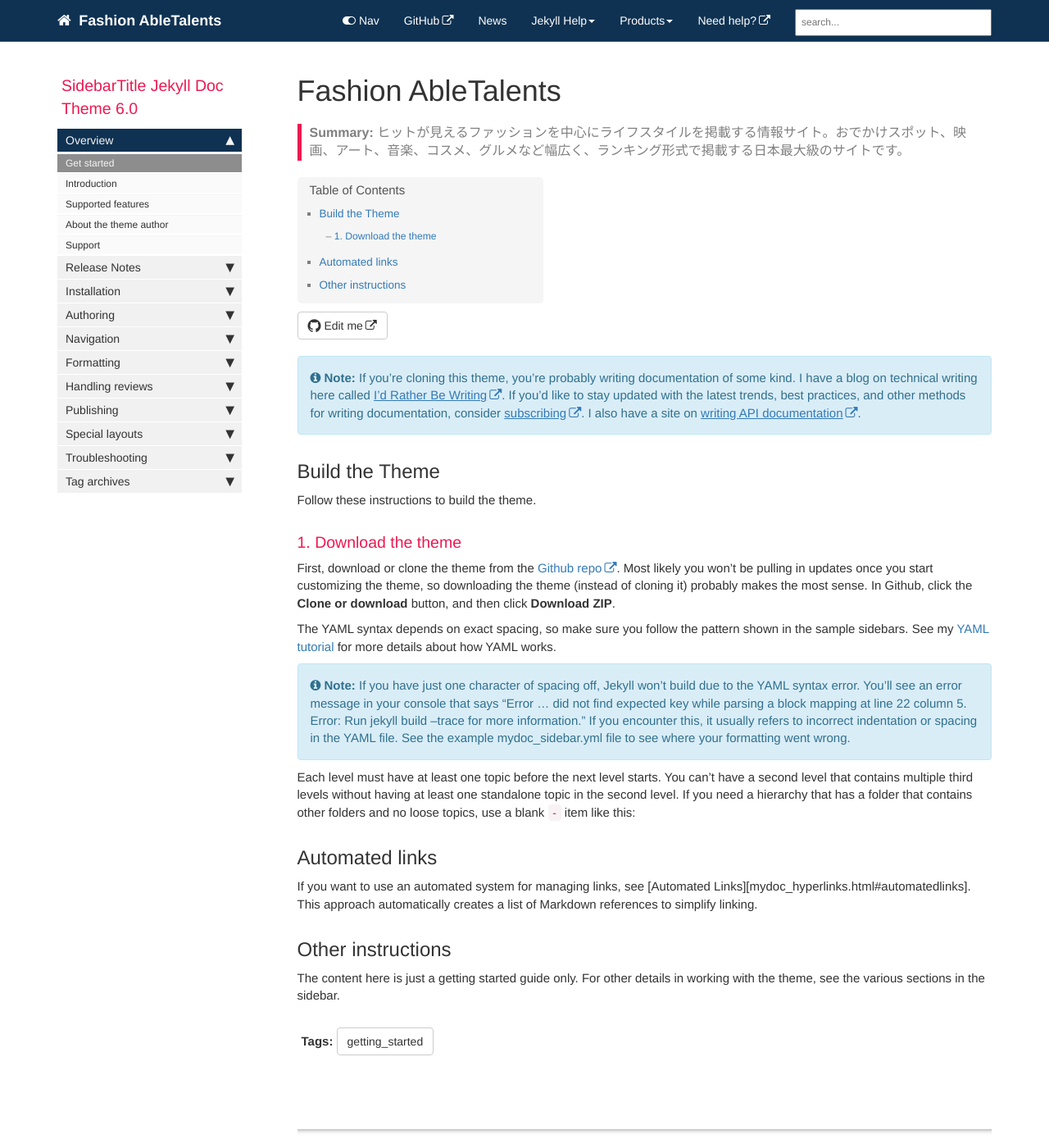
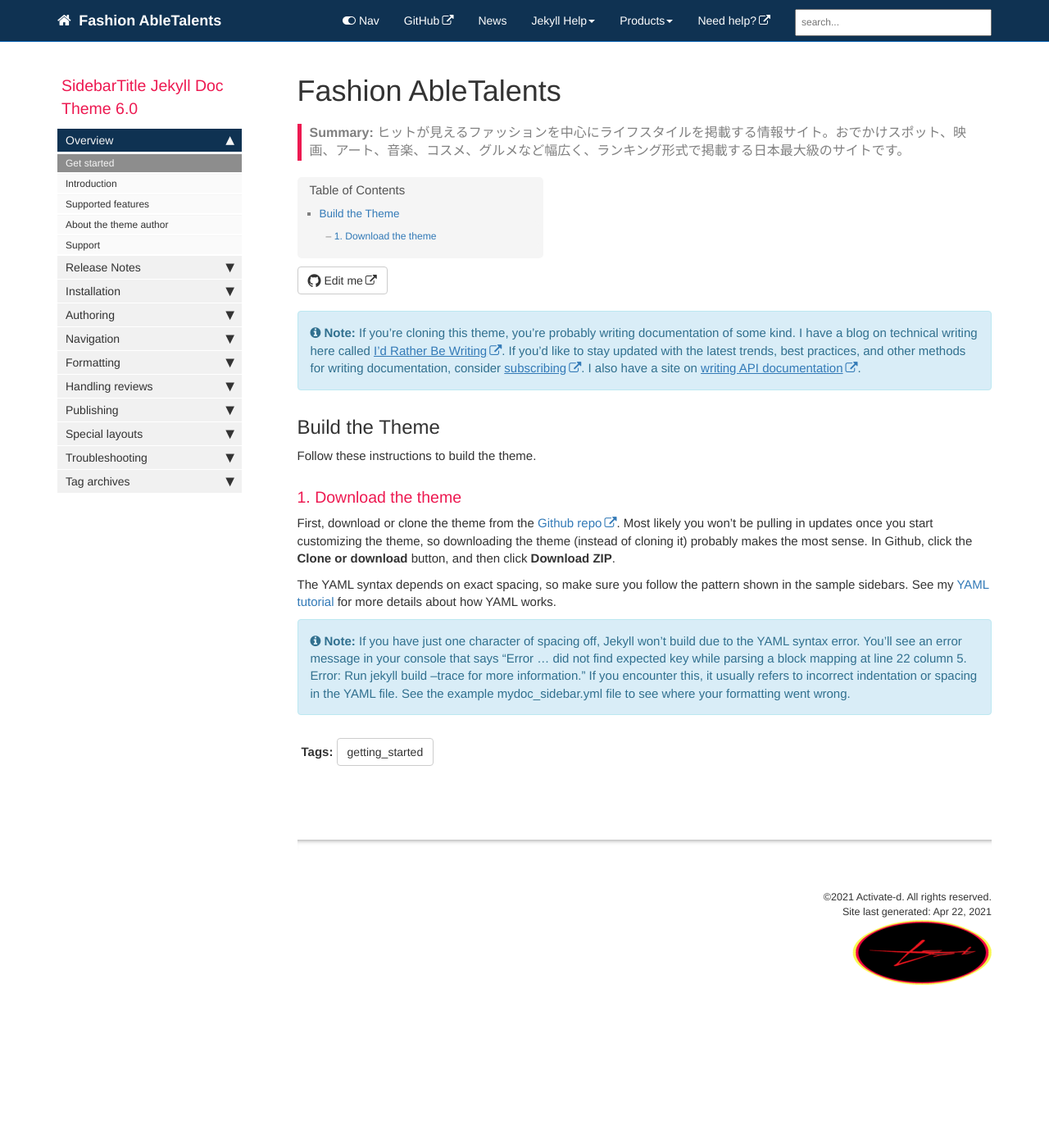
Before and after one commit to takagotch/page468, a Jekyll site: the page built from index.md, in a window 1280 px wide and 1400 px high. Shown: the whole window at 82% size. Built offline with Jekyll 4.4.1, drawn with Linux system fonts in a browser that asks for light colours; comment, search, counter and statistics services are not loaded.

Commit message:
Update index.md

```diff
--- a/index.md
+++ b/index.md
@@ -21,14 +21,5 @@ The YAML syntax depends on exact spacing, so make sure you follow the pattern sh
 
 {% include note.html content="If you have just one character of spacing off, Jekyll won't build due to the YAML syntax error. You'll see an error message in your console that says \"Error ... did not find expected key while parsing a block mapping at line 22 column 5. Error: Run jekyll build --trace for more information.\" If you encounter this, it usually refers to incorrect indentation or spacing in the YAML file. See the example mydoc_sidebar.yml file to see where your formatting went wrong." %}
 
-Each level must have at least one topic before the next level starts. You can't have a second level that contains multiple third levels without having at least one standalone topic in the second level. If you need a hierarchy that has a folder that contains other folders and no loose topics, use a blank `-` item like this:
-
-## Automated links
-
-If you want to use an automated system for managing links, see [Automated Links][mydoc_hyperlinks.html#automatedlinks]. This approach automatically creates a list of Markdown references to simplify linking.
-
-## Other instructions
-
-The content here is just a getting started guide only. For other details in working with the theme, see the various sections in the sidebar.
 
 {% include links.html %}
```
